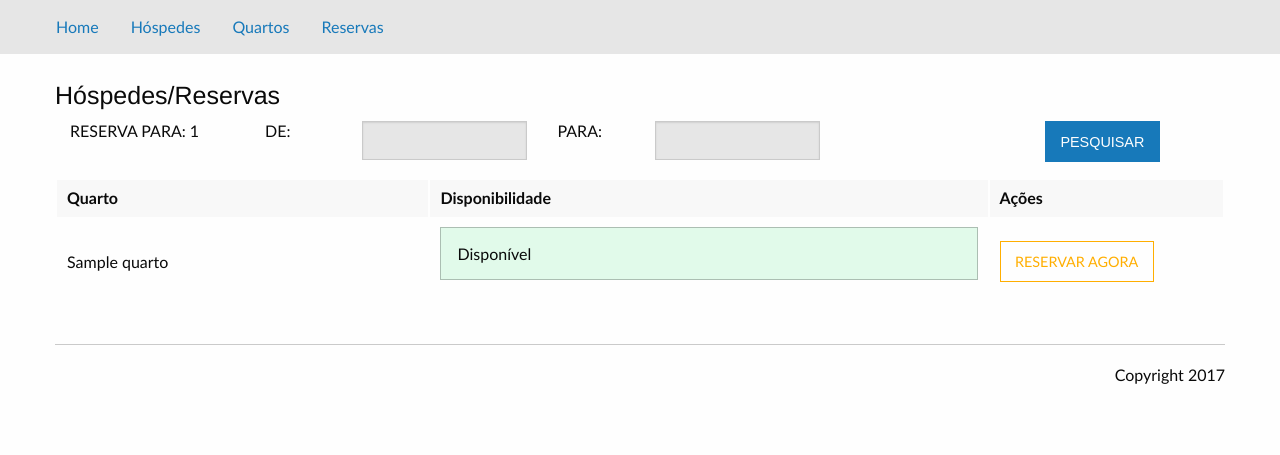
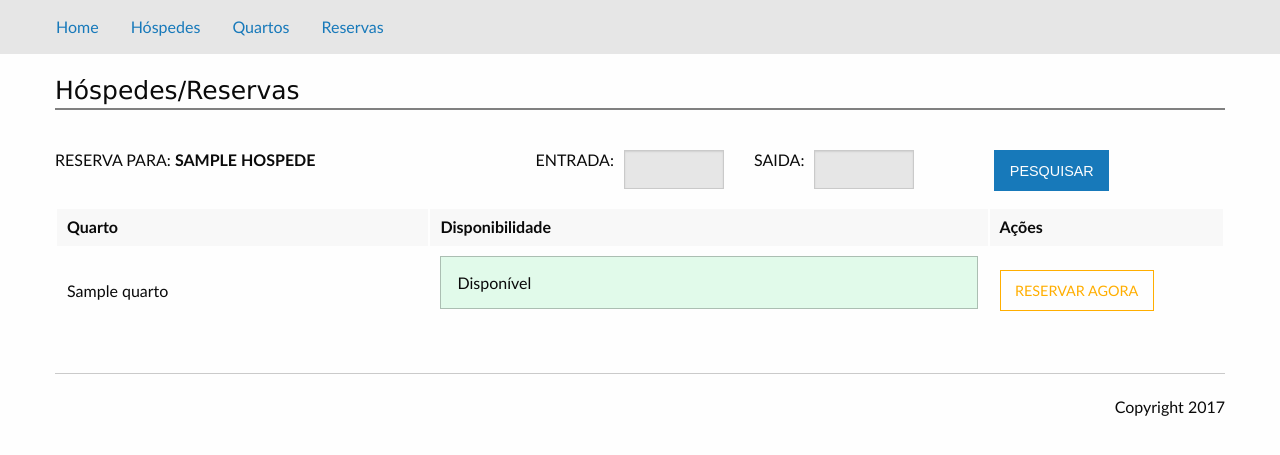
Before and after one commit to randercarlos/scr-reservas, a Symfony app: template app/Resources/views/reserva/reservar.html.twig in a window 1280 px wide. Shown: the top 455 px of the page. Run offline with Twig, Linux system fonts and the light colour scheme; the template is opened without the code that fills it: most values are stand-ins (such as "Sample title", 1, 10 or a date in 2020); some libraries are stand-ins or nearby versions.

Commit message:
Desenvolvido a reserva de quartos para um hóspede numa data

```diff
--- a/app/Resources/translations/messages.pt_BR.yml
+++ b/app/Resources/translations/messages.pt_BR.yml
@@ -21,3 +21,7 @@ hospede.update_successfully: 'Hóspede %nome% atualizado com sucesso!'
 hospede.deleted_successfully: 'Hóspede %nome% excluído com sucesso!'
 hospede.deleted_failed: 'Falha ao excluir hóspede %nome%!'
 hospede.saved_failed: 'Erro ao salvar hóspede!'
+
+# Reserva
+reserva.saved_successfully: 'Reservado o quarto <b>%quarto%</b> para o hóspede <b>%hospede%</b> no
+período de <b>%entrada%</b> a <b>%saida%</b>!'
--- a/app/Resources/views/hospede/index.html.twig
+++ b/app/Resources/views/hospede/index.html.twig
@@ -40,7 +40,7 @@
                         <td class="centro">
                             <a class="hollow button" href="{{ path('hospede.editar', {'id': hospede.id} ) }}">EDITAR</a>
                             <a class="hollow button warning"
-                                href="{{ path('reserva.reservar', {'id_hospede': hospede.id}) }}">RESERVAR QUARTO</a>
+                                href="{{ path('reserva.pesquisaData', {'id': hospede.id}) }}">RESERVAR QUARTO</a>
                         </td>
                     </tr>
                 {% else %}
--- a/app/Resources/views/reserva/reservar.html.twig
+++ b/app/Resources/views/reserva/reservar.html.twig
@@ -4,21 +4,27 @@
 
     <div class="row">
         <div class="medium-12 large-12 columns">
-            <h4>Hóspedes/Reservas</h4>
-            <div class="medium-2  columns">RESERVA PARA: {{ id_hospede }}</div>
-            <div class="medium-2  columns"><b></b></div>
+            <h4 class="titulo">Hóspedes/Reservas</h4>
 
-            <form action="" method="post">
-                <div class="medium-1  columns">DE:</div>
-                <div class="medium-2  columns">
-                    <input name="form[dateFrom]" value="" type="text" class="datepicker" />
+            {% set dataEntrada = app.request.request.get('dataEntrada') %}
+            {% set dataSaida = app.request.request.get('dataSaida') %}
+            <form action="" method="post" id="form_reservar" name="form_reservar">
+                <div class="flutuar" style="margin-right: 220px">RESERVA PARA: <b>{{ hospede.nome | upper }}</b></div>
+
+                <div class="flutuar" style="margin-right: 10px">ENTRADA:</div>
+                <div class="flutuar" style="margin-right: 30px; width: 100px">
+                    <input name="dataEntrada" id="dataEntrada" type="text" class="datepicker"
+                    value="{{ dataEntrada is not empty ? dataEntrada : '' }}" />
                 </div>
-                <div class="medium-1  columns">PARA:</div>
-                <div class="medium-2  columns">
-                    <input name="form[dateTo]" value="" type="text" class="datepicker" />
+
+                <div class="flutuar" style="margin-right: 10px">SAIDA:</div>
+                <div class="flutuar" style="margin-right: 80px; width: 100px">
+                    <input name="dataSaida" id="dataSaida" type="text" class="datepicker"
+                    value="{{ dataSaida is not empty ? dataSaida : '' }}" />
                 </div>
-                <div class="medium-2  columns">
-                    <input class="button" type="submit" value="PESQUISAR" />
+
+                <div class="flutuar">
+                    <input class="button" type="submit" value="PESQUISAR" id="btn_pesquisar" name="btn_pesquisar" />
                 </div>
             </form>
 
@@ -40,13 +46,57 @@
                         </div>
                     </td>
                     <td>
-                        <a class="hollow button warning" href="/reservar/quarto/1">RESERVAR AGORA</a>
+                        <a href="{{ path('reserva.reservar', {'id_quarto': quarto.id, 'id_hospede': hospede.id}) }}"
+                            class="hollow button warning"
+                            onclick="return confirm('Deseja realmente confirmar a reserva ?')">RESERVAR AGORA</a>
                     </td>
                 </tr>
+            {% else %}
+                <tr>
+                    <td colspan="3" class="centro">Nenhum resultado encontrado!</td>
+                </tr>
+                <!-- <tr>
+                    <td colspan="3" class="centro">A data de entrada ou saída foi alterada! É necessária uma nova
+                    pesquisa</td>
+                </tr> -->
             {% endfor %}
             </tbody>
             </table>
         </div>
     </div>
 
+    {% block javascripts %}
+        {{ parent() }}
+
+        <script type="text/javascript">
+            $(document).ready(function(){
+
+                $("#form_reservar").submit(function() {
+
+                    var data_entrada = $("#dataEntrada").val();
+                    var data_saida = $("#dataSaida").val();
+
+                    if (data_entrada === "" || !isDataValida(data_entrada)) {
+                        alert('Informe uma data de entrada válida!');
+                        return false;
+                    }
+
+                    if (data_saida === "" || !isDataValida(data_saida)) {
+                        alert('Informe uma data de saída válida!');
+                        return false;
+                    }
+
+                    if (validaDataIntervaloDatasBR(data_entrada, data_saida) == false) {
+                        alert('A data de saída deve ser posterior a data de entrada!');
+                        return false;
+                    }
+
+                    return true;
+                });
+
+            });
+        </script>
+
+    {% endblock %}
+
 {% endblock %}
--- a/app/Resources/views/template.html.twig
+++ b/app/Resources/views/template.html.twig
@@ -53,10 +53,26 @@
             <script src="{{ asset('pickadate/lib/picker.date.js') }}"></script>
 
             <script type="text/javascript">
+
+                //$(document).foundation();
+
+                var data = new Date();
+
                 $('.datepicker').pickadate({
-                    format: 'yyyy-mm-dd',
-                    formatSubmit: 'yyyy-mm-dd'
-                });
+                    format: 'dd/mm/yyyy',
+                    formatSubmit: 'yyyy-mm-dd',
+    				today: 'Hoje',
+    				clear: 'Limpar',
+    				min: new Date(),
+    				monthsFull: [ 'Janeiro', 'Fevereiro', 'Março', 'Abril', 'Maio', 'Junho', 'Julho', 'Agosto',
+    					'Setembro', 'Outubro', 'Novembro', 'Dezembro' ],
+    				monthsShort: [ 'Jan', 'Fev', 'Mar', 'Abr', 'Mai', 'Jun', 'Jul', 'Ago', 'Set', 'Out', 'Nov',
+    					'Dez' ],
+    				weekdaysFull: [ 'Domingo', 'Segunda', 'Terça', 'Quarta', 'Quinta', 'Sexta',
+    					'Sábado' ],
+    				weekdaysShort: [ 'Dom', 'Seg', 'Ter', 'Qua', 'Qui', 'Sex', 'Sab' ]
+
+                  });
             </script>
 
         {% endblock %}
--- a/src/AppBundle/Controller/IndexController.php
+++ b/src/AppBundle/Controller/IndexController.php
@@ -13,9 +13,6 @@ class IndexController extends Controller
      */
     public function indexAction(Request $request)
     {
-        // replace this example code with whatever you need
-        return $this->render('index/index.html.twig', [
-
-        ]);
+        return $this->render('index/index.html.twig');
     }
 }
--- a/src/AppBundle/Controller/QuartoController.php
+++ b/src/AppBundle/Controller/QuartoController.php
@@ -11,6 +11,9 @@ use AppBundle\Entity\Quarto;
 use AppBundle\Form\QuartoType;
 use Psr\Log\LoggerInterface;
 
+/**
+ * Classe QuartoController
+ */
 class QuartoController extends Controller
 {
     /**
--- a/web/css/app.css
+++ b/web/css/app.css
@@ -1,7 +1,8 @@
 
-* {
+body {
     font: 16px Calibri, Arial;
 }
+
 h4.titulo {
     font-family: Verdana;
     font-size: 25px;
@@ -52,3 +53,8 @@ form div ul li {
 .stack tbody tr td {
     height: 70px;
 }
+
+#form_reservar div.flutuar {
+    display: block;
+    float: left;
+}
--- a/web/js/app.js
+++ b/web/js/app.js
@@ -1 +1,33 @@
 $(document).foundation()
+
+function validaDataIntervaloDatasBR(data_entrada, data_saida)
+{
+    //dtUm = "28/02/2015"; //Formato dd/mm/aaaa
+    //dtDois = "28/03/2015"; //Formato dd/mm/aaaa
+
+    //Convertendo em novas datas
+    var data_entrada = new Date(data_entrada.replace(/(\d{2})\/(\d{2})\/(\d{4})/,'$2/$1/$3'));
+    var data_saida = new Date(data_saida.replace(/(\d{2})\/(\d{2})\/(\d{4})/,'$2/$1/$3'));
+
+    // se a data de entrada posterior a data de saída. Retorna falso
+    if(data_entrada > data_saida) {
+        return false;
+    }
+
+    // Se a data de saida for igual ou posterior a data de entrada. Retorna true
+    return true;
+}
+
+function isDataValida(data) {
+   if (data.length == 10) {
+       er = /(0[0-9]|[12][0-9]|3[01])[-\.\/](0[0-9]|1[012])[-\.\/][0-9]{4}/;
+       if (er.exec(data)) {
+           return true;
+       } else {
+           return false;
+       }
+
+   } else {
+       return false;
+   }
+}
```
Also changed, not shown: app/Resources/views/reserva/index.html.twig (+29 -6 lines), src/AppBundle/Controller/ReservaController.php (+102 -17 lines), src/AppBundle/Entity/Reserva.php (+3 -4 lines), src/AppBundle/Repository/QuartoRepository.php (+22 -0 lines), src/AppBundle/Repository/ReservaRepository.php (added, +16 -0 lines).
